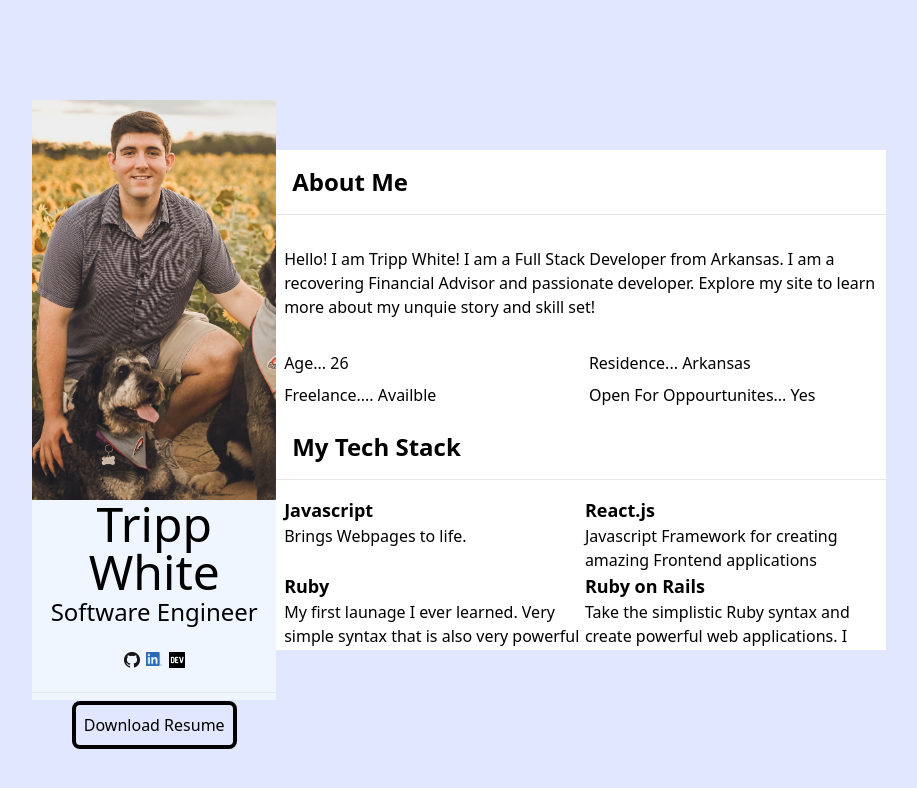
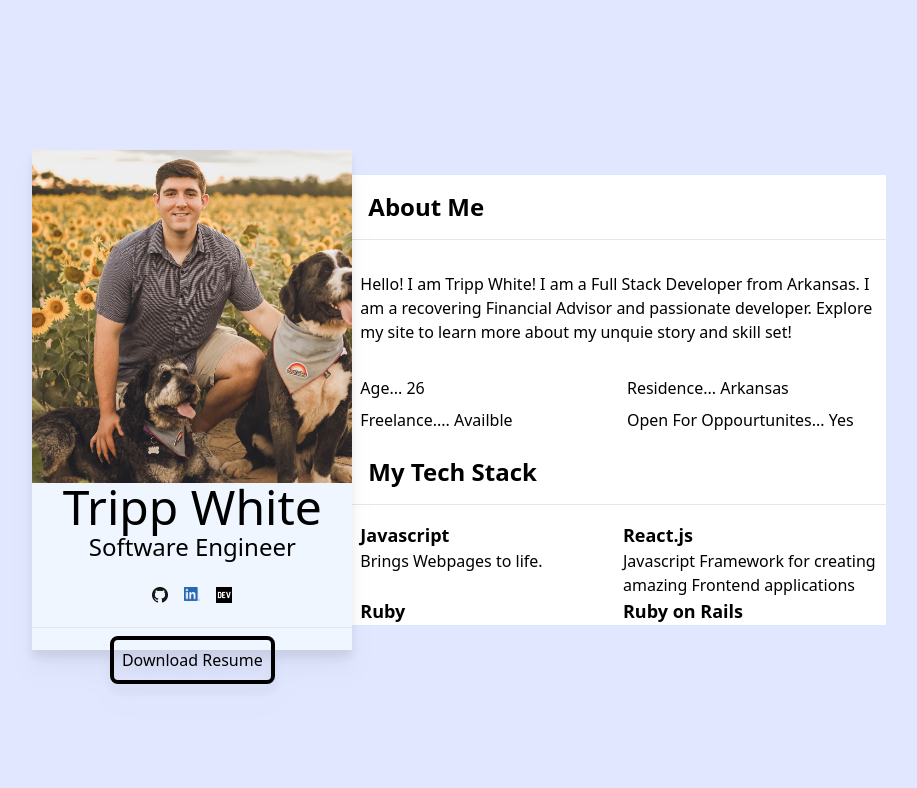
Before and after one commit to turpp/personal-portfolio, a React (Create React App) app in the folder my-app/: page / in a window 1280 px wide. Shown: the top 788 px of the page, without its empty margins (181-1098 px from the left). Built offline with nearby package versions, Linux system fonts and the light colour scheme.

Commit message:
adjusted sizes of divs to format

```diff
--- a/my-app/src/Components/AboutMe.js
+++ b/my-app/src/Components/AboutMe.js
@@ -3,7 +3,7 @@ import React from 'react'
 
 function AboutMe(){
     return(
-        <div className="flex w-full bg-white h-5/6">
+        <div className="flex w-full bg-white h-3/4">
             <div className='flex-1 overflow-auto'>
                 <p className='text-2xl font-bold p-4 text-left'>About Me</p>
                 <hr></hr>
--- a/my-app/src/Components/ProfileCard.js
+++ b/my-app/src/Components/ProfileCard.js
@@ -6,8 +6,8 @@ import Dev from '../photos/dev-black.png'
 
 function ProfileCard(){
     return (
-        <div className= "bg-blue-50 my-auto w-2/5 h-full">
-            <img src={ProfilePic} className='object-cover h-2/3 mx-auto'/>
+        <div className= "bg-blue-50 my-auto w-3/5 h-5/6 filter drop-shadow-xl">
+            <img src={ProfilePic} className='object-cover h-2/3 max-h-96 mx-auto'/>
             <p className="text-5xl">Tripp White</p>
             <p className="text-2xl">Software Engineer</p>
             <br></br>
```
